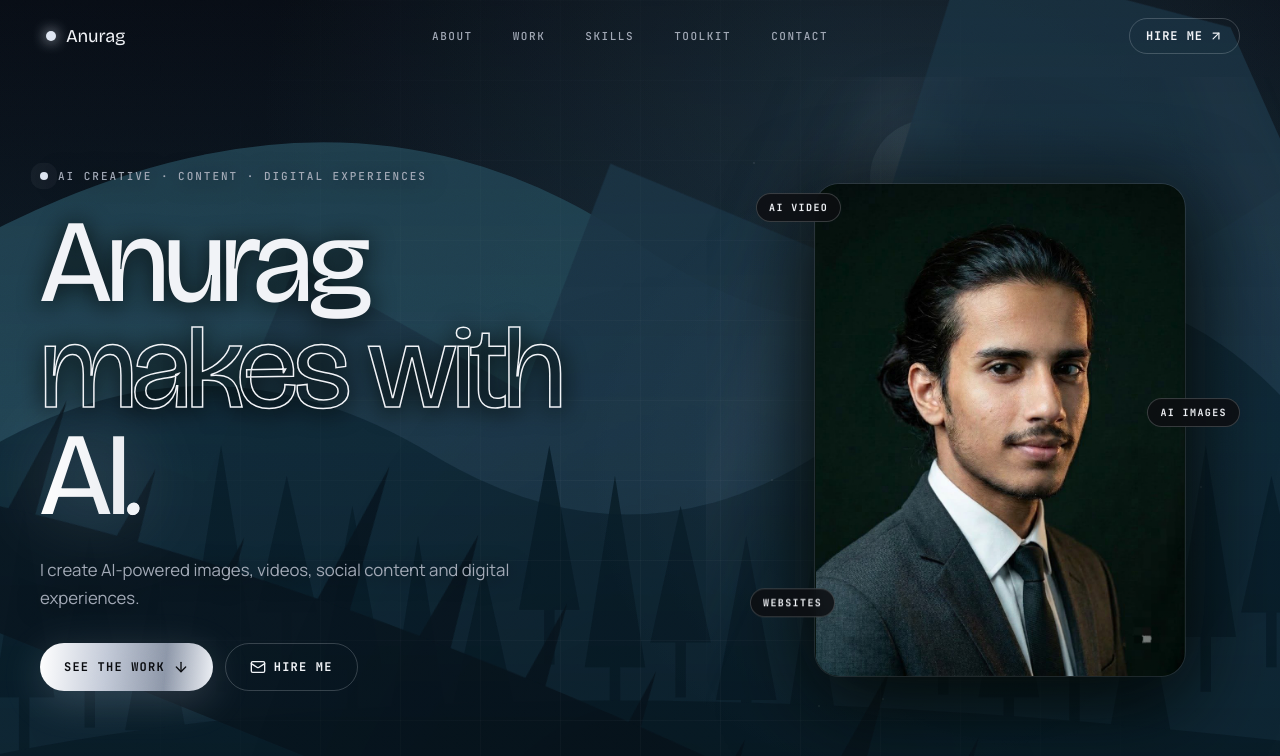
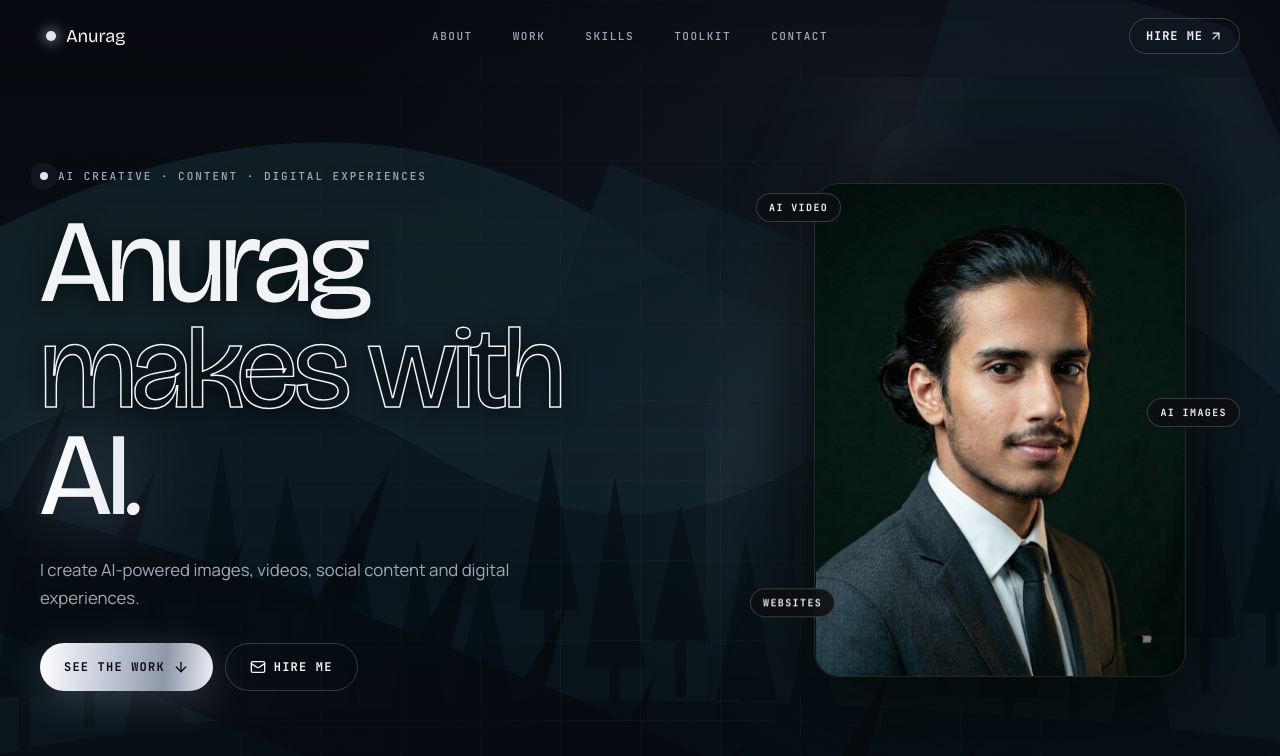
Before and after one commit to anuragx02/Portfolio, a React (Vite) app: page / in a window 1280 px wide. Shown: the top 756 px of the page. Built offline with nearby package versions, Linux system fonts and the light colour scheme.

Commit message:
Darken forest by default and reveal bright layers under flashlight cursor

```diff
--- a/src/styles.css
+++ b/src/styles.css
@@ -553,3 +553,20 @@ html[data-theme=chrome]{--c1:#f4f6fa;--c2:#7d889c;--c3:#262b37}
 @media(hover:none),(pointer:coarse),(max-width:899px),(prefers-reduced-motion:reduce){
  .cursor-halo{display:none!important}.btn,.hdr .pill{translate:none!important}.wcard,.wcard:hover{transform:none!important;translate:none!important}.wcover img{transform:none!important;transition:none!important}.wcard::after{display:none}
 }
+
+/* Dark forest by default; a masked duplicate reveals its bright planes only under the pointer. */
+.site-scene{background:radial-gradient(ellipse at 70% 14%,rgba(50,77,92,.22),transparent 43%),linear-gradient(#070a10,#0b141c 65%,#07090d)}
+.site-scene .scene-layer{filter:none}.site-scene .scene-haze,.site-scene .scene-orbit,.site-scene .scene-plane{opacity:.75}
+.site-scene::after{background:linear-gradient(rgba(4,6,10,.3),rgba(4,6,10,.08) 55%,rgba(4,6,10,.28))}
+.site-scene::before{background:radial-gradient(circle at 35% 32%,rgba(134,156,168,.10),rgba(78,105,123,.05) 68%,transparent 70%);box-shadow:0 0 85px rgba(94,124,141,.055)}
+.scene-reveal{display:none}
+@media(min-width:900px) and (hover:hover) and (pointer:fine) and (prefers-reduced-motion:no-preference){
+ .scene-reveal{display:block;opacity:0;transition:opacity .25s;mask-image:radial-gradient(circle 200px at var(--light-x,-500px) var(--light-y,-500px),#000 0%,rgba(0,0,0,.95) 25%,rgba(0,0,0,.5) 55%,transparent 100%);background:radial-gradient(ellipse at 70% 14%,rgba(61,102,121,.35),transparent 50%),linear-gradient(#090f18,#122532 65%,#080f16)}
+ .scene-reveal.lit{opacity:1}.scene-reveal .scene-layer{filter:brightness(2.25) saturate(1.12)}.scene-reveal .scene-haze,.scene-reveal .scene-orbit,.scene-reveal .scene-plane{opacity:1}
+ .scene-reveal::after{background:linear-gradient(rgba(4,6,10,.08),transparent 55%,rgba(4,6,10,.1))}
+ .flashlight-ready,.flashlight-ready *{cursor:none!important}
+ .flashlight-ready.flashlight-form,.flashlight-ready input,.flashlight-ready textarea,.flashlight-ready [contenteditable=true]{cursor:text!important}.flashlight-ready select{cursor:auto!important}
+ .cursor-halo{width:12px;height:12px;margin:-6px;border:1px solid rgba(239,249,255,.75);background:rgba(227,244,255,.4);box-shadow:0 0 12px rgba(214,242,255,.5),0 0 32px rgba(170,215,239,.16)}
+ .cursor-halo.over-link{background:rgba(243,250,255,.8);border-color:#fff}.flashlight-form .cursor-halo{opacity:0}
+}
+@media(max-width:760px){.site-scene{opacity:.85}.site-scene .scene-grain{opacity:.65}.site-scene .scene-rim{opacity:.6}}
```
